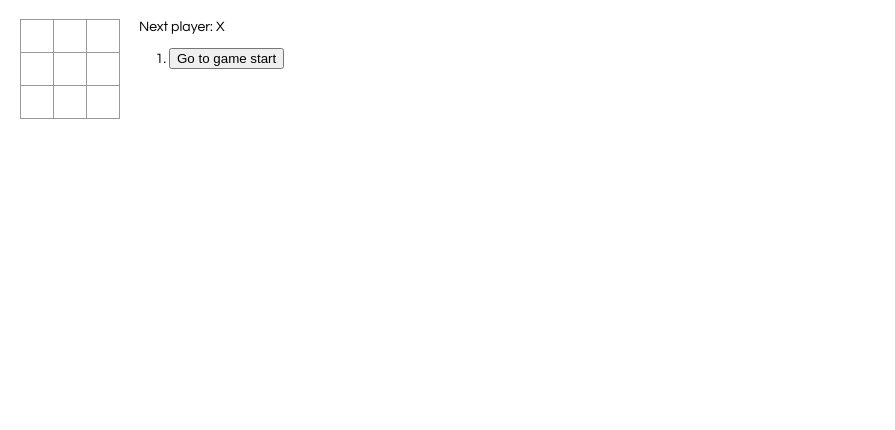
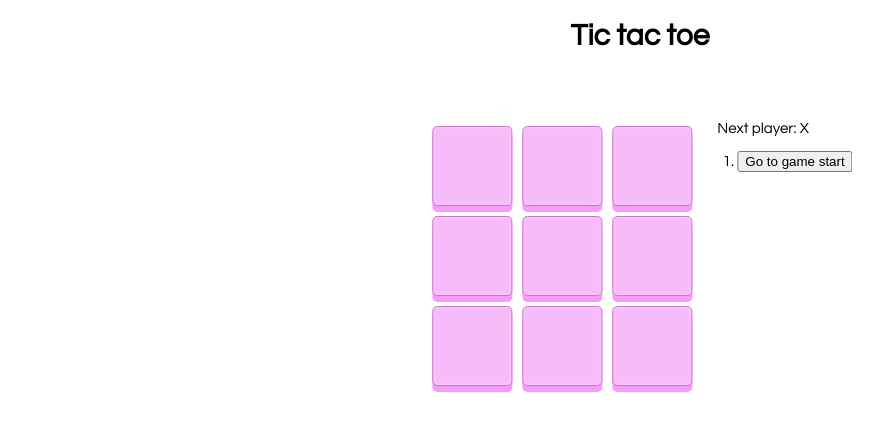
Before and after one commit to domerent97/react, a React app in the folder tictac/: page / in a window 1280 px wide. Shown: the whole page, without its empty margins (0-895 px from the left). Built offline with nearby package versions, Linux system fonts and the light colour scheme.

Commit message:
Implementación del diseño gráfico

```diff
--- a/tictac/package.json
+++ b/tictac/package.json
@@ -6,6 +6,7 @@
     "@testing-library/jest-dom": "^4.2.4",
     "@testing-library/react": "^9.5.0",
     "@testing-library/user-event": "^7.2.1",
+    "materialize-css": "^1.0.0-rc.2",
     "react": "^16.13.0",
     "react-dom": "^16.13.0",
     "react-scripts": "3.4.0"
--- a/tictac/public/index.html
+++ b/tictac/public/index.html
@@ -1,6 +1,7 @@
 <!DOCTYPE html>
 <html lang="en">
   <head>
+
     <meta charset="utf-8" />
     <link rel="icon" href="%PUBLIC_URL%/favicon.ico" />
     <meta name="viewport" content="width=device-width, initial-scale=1" />
@@ -28,6 +29,7 @@
   </head>
   <body>
     <noscript>You need to enable JavaScript to run this app.</noscript>
+    <h1 align="center">Tic tac toe</h1>
     <div id="root"></div>
     <!--
       This HTML file is a template.
--- a/tictac/src/index.css
+++ b/tictac/src/index.css
@@ -1,10 +1,10 @@
 body {
-  font: 14px "Century Gothic", Futura, sans-serif;
-  margin: 20px;
+  font: 15px "Century Gothic", Futura, sans-serif;
+  margin: 15px;
 }
 
 ol, ul {
-  padding-left: 30px;
+  padding-left: 20px;
 }
 
 .board-row:after {
@@ -21,30 +21,37 @@ ol, ul {
   background: #fff;
   border: 1px solid #999;
   float: left;
-  font-size: 24px;
-  font-weight: bold;
-  line-height: 34px;
-  height: 34px;
+  font-size: 40px;
   margin-right: -1px;
   margin-top: -1px;
   padding: 0;
   text-align: center;
-  width: 34px;
-}
-
-.square:focus {
-  outline: none;
-}
-
-.kbd-navigation .square:focus {
-  background: #ddd;
-}
+  width: 80px;
+  line-height: 80px;
+  height: 80px;
+  display: inline-block;
+  background-color: #f8bbfa;
+  margin: 5px;
+  border: 1px solid #c477c7;
+  -webkit-border-radius: 5px;
+  -moz-border-radius: 5px;
+  border-radius: 5px;
+  box-shadow: 0px 6px 0px #f79bfa, inset 0px 0px 3px rgba(255,255,255,.5);
+ }
 
 .game {
+  position: absolute;
+  top: 32%;
+  left: 50%;
+  transform: translate(-50%, -50%);
   display: flex;
   flex-direction: row;
-}
+  margin: 0 auto;
+ }
 
-.game-info {
+ .game-info {
   margin-left: 20px;
-}
+ }
+ .status {
+  margin-bottom: 10px;
+ }
```
Also changed, not shown: 1 other file.
